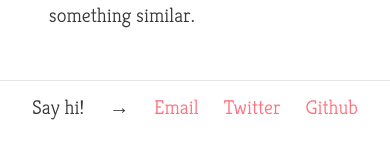
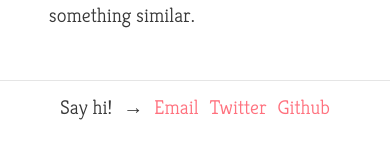
Before and after one commit to alexburrell/alexburrell.github.io, a Jekyll site: the page built from index.html, in a window 390 px wide. Shown: the part 2801-2952 px from the top of the page. Built offline with Jekyll 4.4.1, drawn with Linux system fonts in a browser that asks for light colours; nearby versions of some CDN libraries; the list of posts is cut into pages by our own code.

Commit message:
Fixing mobile spacing between contact links

```diff
--- a/_sass/includes/_footer.scss
+++ b/_sass/includes/_footer.scss
@@ -10,4 +10,9 @@
     li+li {
         margin-left: 1em;
     }
+    @media (max-width: 1100px) {
+        li+li {
+            margin-left: 0.3em;
+        }
+    }
 }
```
